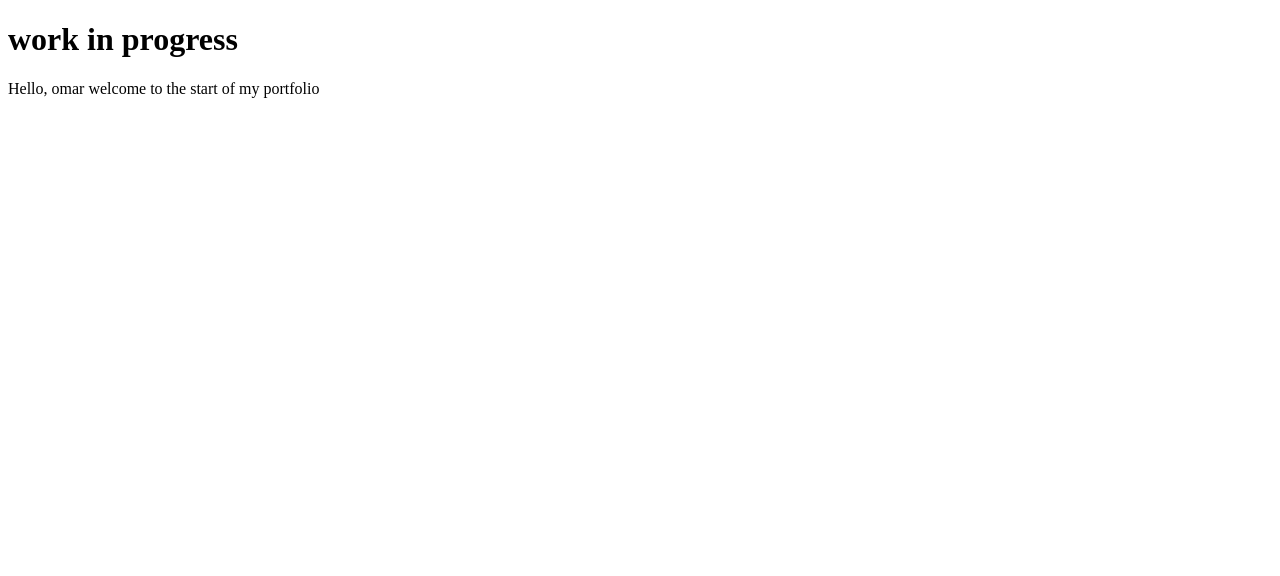
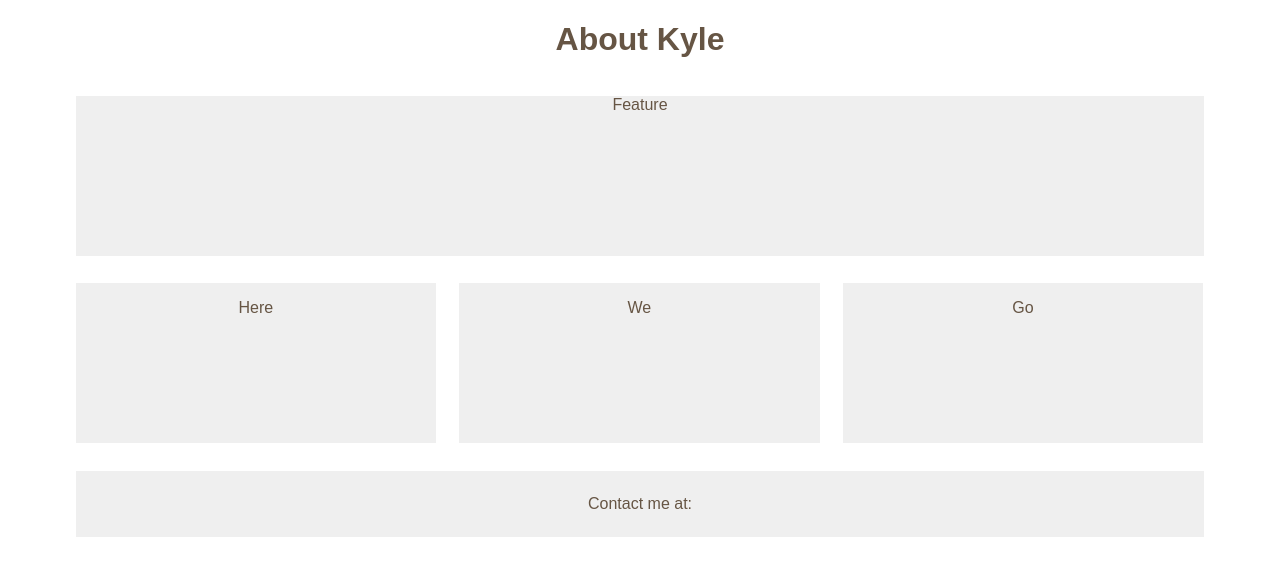
Before and after one commit to ShyOwls/shyowls.github.io, a plain HTML site: page index.html in a window 1280 px wide. Drawn offline with Linux system fonts and the light colour scheme.

Commit message:
Add HTML

```diff
--- a/index.html
+++ b/index.html
@@ -1,13 +1,27 @@
 <!DOCTYPE html>
 <html>
 	<head>
-		<title>Kyle Miller</title>
+		<link rel= "stylesheet" href="styles.css">
+		<title>Kyle's Profile</title>
 	</head>
-<body>
-<h1>work in progress</h1>
-<p>Hello, omar welcome to the start of my portfolio </p>
-</body>
-
-<footer>
-</footer>
+	<body>
+		<h1>About Kyle</h1>
+		<div id="content">
+			<div id="feature">
+				<p>Feature</p>
+			</div>
+			<div class="article column1">
+				<p>Here</p>
+			</div>
+			<div class="article column2">
+				<p>We</p>
+			</div>
+			<div class="article column3">
+				<p>Go</p>
+			</div>
+		</div>
+		<div id="footer">
+			<p>Contact me at:</p>
+		</div>
+	</body>
 </html>
--- a/styles.css
+++ b/styles.css
@@ -0,0 +1,33 @@
+* {font-family: Arial, Verdana, sans-serif;
+	color: #665544;
+	text-align: center;}
+
+body {
+	width: 90%;
+	margin: 0 auto;}
+
+#content {
+	overflow: auto;}
+
+#nav, #feature, #footer
+	{margin: 1%;}
+
+.column1, .column2, .column3 {
+	width: 31.3%;
+	float: left;
+	margin: 1%;}
+
+.column3 {margin-right: 0%;}
+
+li {
+	display: inline;
+	padding: 0.5em;}
+
+#nav, #footer {
+	background-color: #efefef;
+	padding: 0.5em 0;}
+
+#feature, .article {
+	height: 10em;
+	margin-bottom: 1em;
+	background-color: #efefef;}
```
